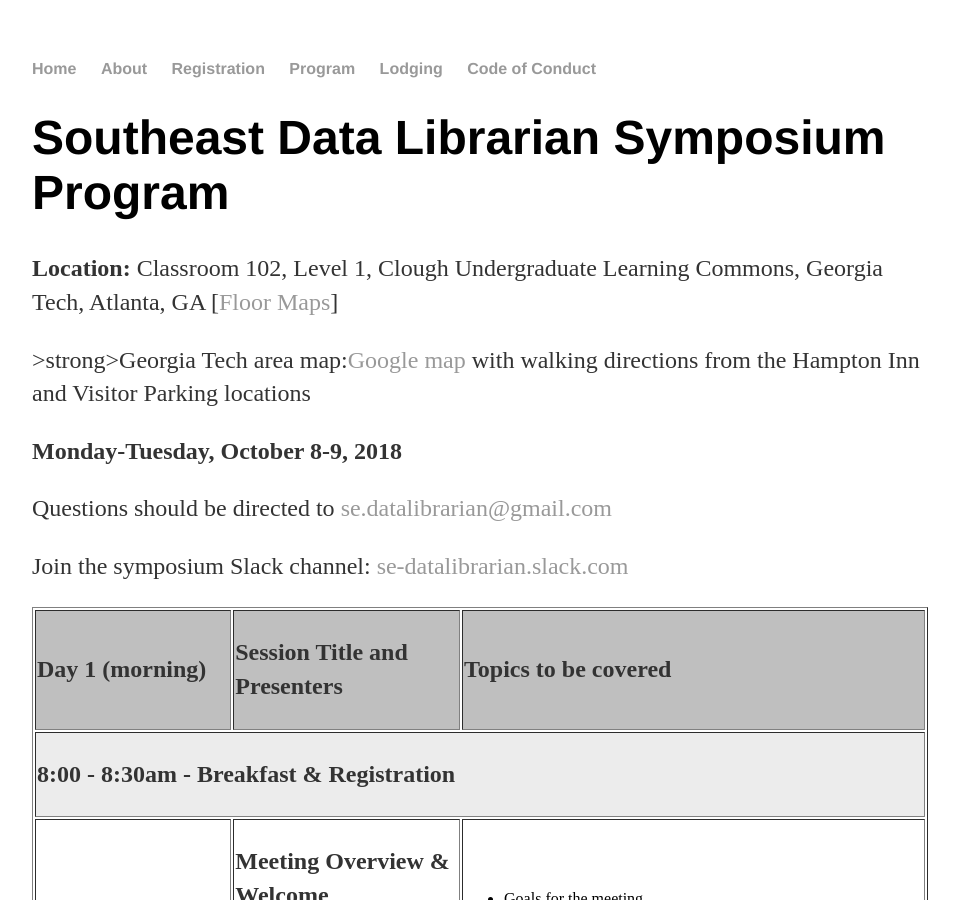
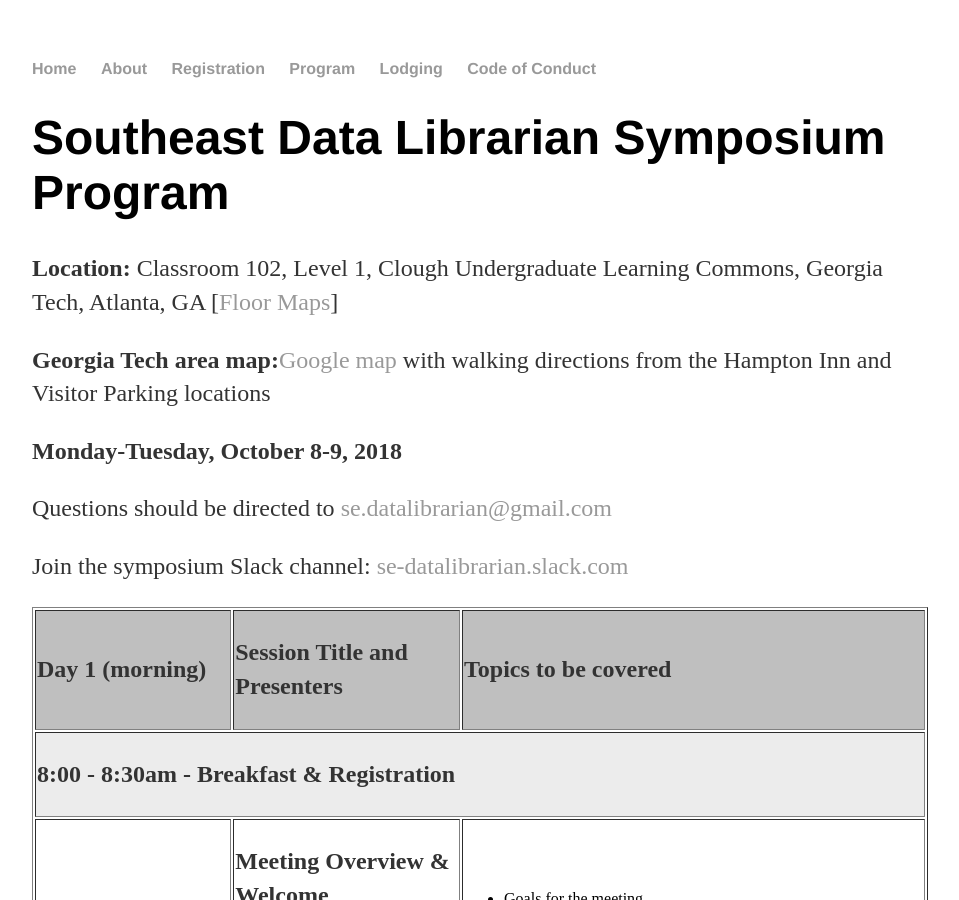
Before and after one commit to se-datalibrarian/test, a Jekyll site: the page built from program/index.html, in a window 1280 px wide and 900 px high. Shown: the whole window, without its empty margins (160-1119 px from the left). Built offline with Jekyll 4.4.1, drawn with Linux system fonts in a browser that asks for light colours.

Commit message:
Updated via the Open Science Framework

```diff
--- a/program/index.html
+++ b/program/index.html
@@ -10,7 +10,7 @@
 
 <!-- #######  YAY, I AM THE SOURCE EDITOR! ######### -->
 <p><strong>Location:</strong> Classroom 102, Level 1, Clough Undergraduate Learning Commons, Georgia Tech, Atlanta, GA [<a href="http://clough.gatech.edu/floormaps.html" target="_blank" rel="noopener">Floor Maps</a>]</p>
-<p>>strong>Georgia Tech area map:</strong><a href="https://tinyurl.com/yaczeank" target="_blank">Google map</a> with walking directions from the Hampton Inn and Visitor Parking locations</p>
+<p><strong>Georgia Tech area map:</strong><a href="https://tinyurl.com/yaczeank" target="_blank">Google map</a> with walking directions from the Hampton Inn and Visitor Parking locations</p>
 <p><strong>Monday-Tuesday, October 8-9, 2018</strong></p>
 	<p>
 	Questions should be directed to <a href="mailto:se.datalibrarian@gmail.com">se.datalibrarian@gmail.com</a></p>
```
